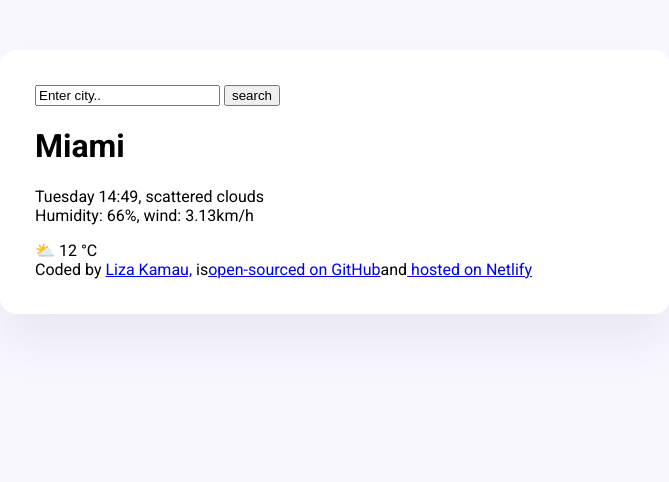
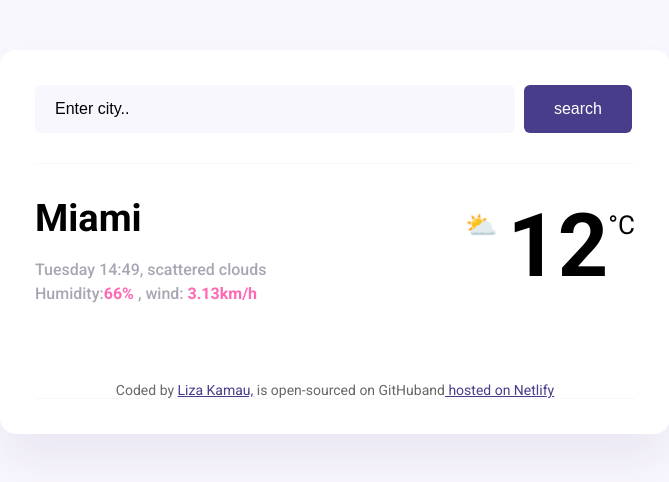
Before and after one commit to Liza-W/Meteo-Weather, a plain HTML site: page index.html in a window 1280 px wide. Shown: the whole page, without its empty margins (305-974 px from the left). Drawn offline with Linux system fonts and the light colour scheme.

Commit message:
Added basic CSS

```diff
--- a/index.html
+++ b/index.html
@@ -15,28 +15,40 @@
   <body>
     <div class="weather-app">
       <header>
-        <form>
-          <input type="search" value="Enter city.." required />
-          <input type="submit" value="search" />
+        <form class="search-form">
+          <input
+            type="search"
+            value="Enter city.."
+            required
+            class="search-form-input"
+          />
+          <input type="submit" value="search" class="search-form-button" />
         </form>
       </header>
+
       <main>
-        <h1>Miami</h1>
+         <div class="weather-app-data">
         <div>
-          <p>
+          <h1 class="weather-app-city">Miami</h1>
+          <p class="weather-app-details">
             Tuesday 14:49, scattered clouds
             <br />
-            Humidity: 66%, wind: 3.13km/h
+            Humidity:<strong>66%</strong> , wind: <strong>3.13km/h</strong>
           </p>
         </div>
-        <div>⛅ 12 °C</div>
+        <div class="weather-app-container">
+          <div class="weather-app-icon">⛅</div>
+          <div class="weather-app-temperature">12</div>
+          <div class="weather-app-icon">°C</div>
+         </div>
+        </div>
       </main>
 
       <footer>
         Coded by
         <a href="https://github.com/Liza-W/" target="_blank">Liza Kamau,</a>
-        is<a href="https://github.com/Liza-W/Meteo-Weather/" target="_blank"
-          >open-sourced on GitHub</a
+        is<a href="https://github.com/Liza-W/Meteo-Weather/" target="_blank"></a>
+          open-sourced on GitHub</a
         >and<a
           href="https://steady-meerkat-b407df.netlify.app/"
           target="_blank"
--- a/src/style.css
+++ b/src/style.css
@@ -1,6 +1,9 @@
 body {
   background: #f9f7fe;
   font-family: "Roboto", sans-serif;
+}
+a {
+  color: darkslateblue;
 }
 .weather-app {
   background: white;
@@ -10,3 +13,69 @@ body {
   box-shadow: 0 30px 50px rgba(65, 50, 100, 0.08);
   border-radius: 16px;
 }
+header {
+  border-bottom: 1px solid #f9f7fe;
+  padding: 0 0 30px 0;
+}
+
+.search-form-input {
+  background: #f9f7fe;
+  border: none;
+  width: 80%;
+  padding: 15px 20px;
+  border-radius: 6px;
+  font-size: 16px;
+}
+.search-form-button {
+  background: darkslateblue;
+  border: none;
+  padding: 15px 30px;
+  border-radius: 6px;
+  color: white;
+  font-size: 16px;
+  margin-left: 5px;
+}
+main {
+  padding: 30px 0;
+}
+.weather-app-data {
+  display: flex;
+  justify-content: space-between;
+}
+.weather-app-city {
+  margin: 0;
+  font-size: 38px;
+  line-height: 48px;
+}
+.weather-app-details {
+  font-size: 16px;
+  line-height: 24px;
+  color: rgba(39, 33, 66, 0.4);
+  font-weight: 500;
+}
+.weather-app-details strong {
+  color: hotpink;
+}
+.weather-app-container {
+  display: flex;
+}
+.weather-app-icon {
+  font-size: 44px;
+  margin-top: 22px;
+}
+.weather-app-temperature {
+  font-size: 88px;
+  font-weight: bold;
+  margin-left: 10px;
+}
+.weather-app-icon {
+  font-size: 26px;
+  margin-top: 16px;
+}
+footer {
+  border-bottom: 1px solid #f9f7fe;
+  padding: 30px 0 0 0;
+  text-align: center;
+  font-size: 14px;
+  color: rgba(0, 0, 0, 0.6);
+}
```
